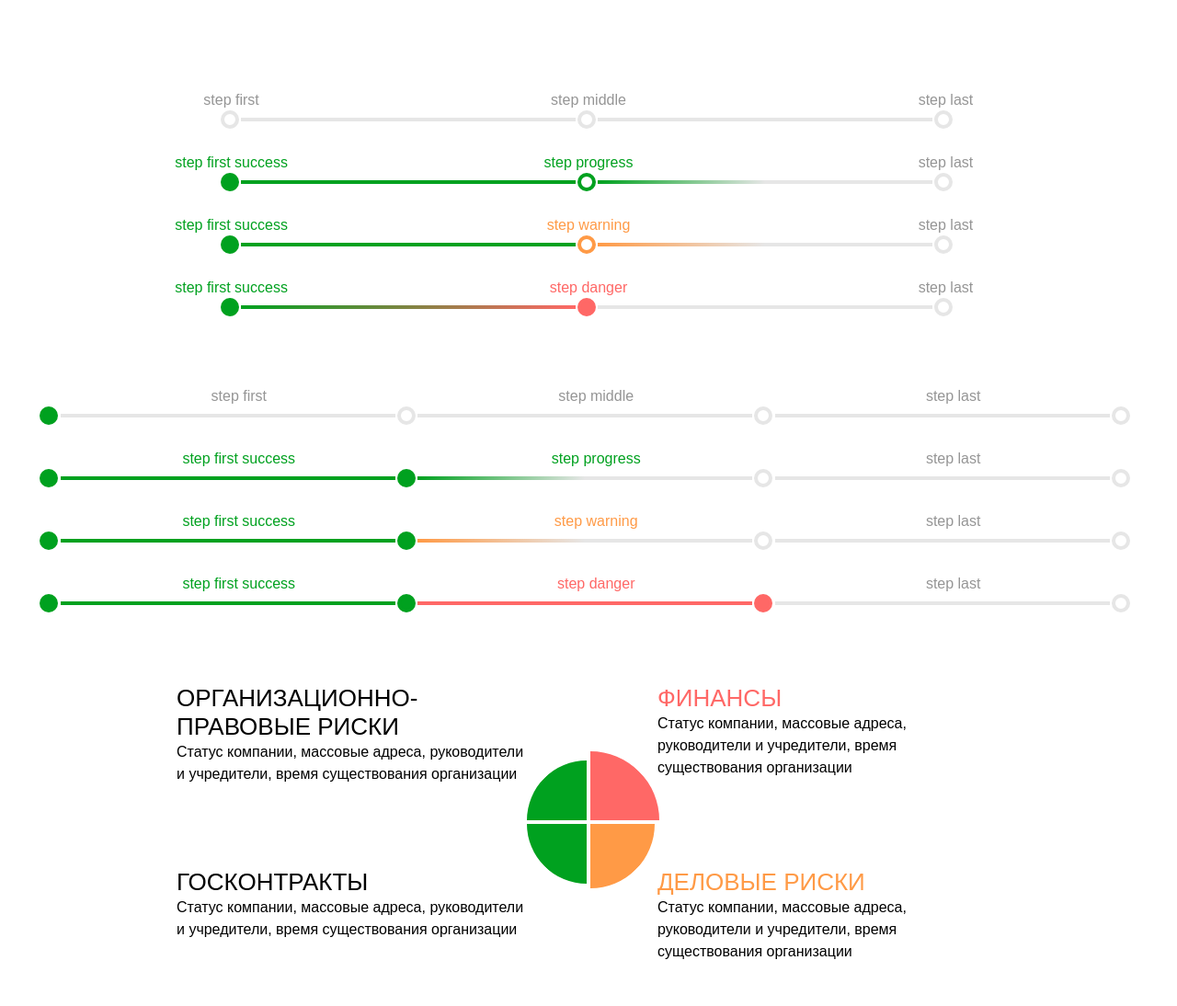
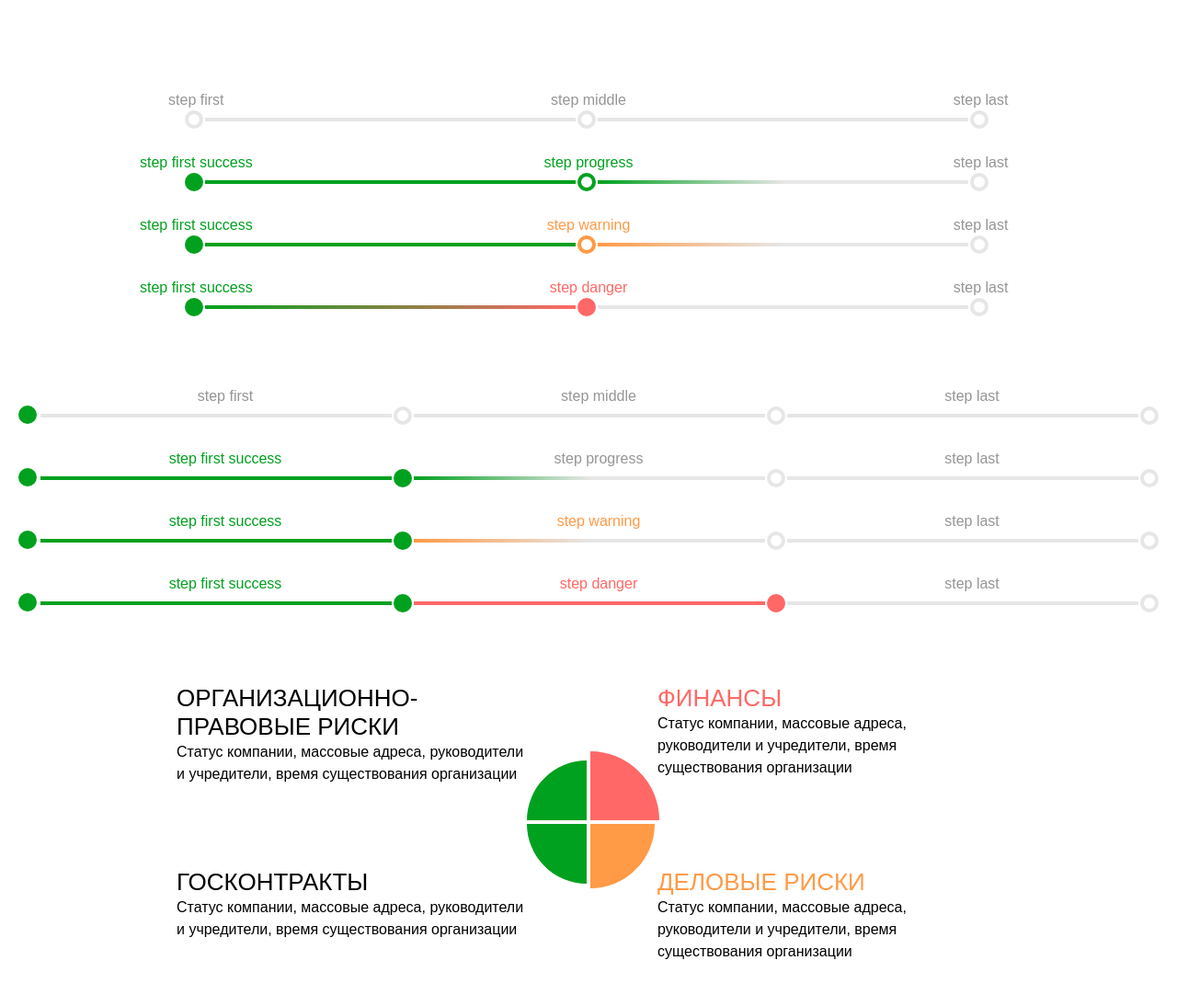
Before and after one commit to disha1010/timeline-korus, a plain HTML site: page index.html in a window 1280 px wide. Shown: the whole page at 92% size. Drawn offline with Linux system fonts and the light colour scheme.

Commit message:
make sections fill whole width of container

```diff
--- a/style.css
+++ b/style.css
@@ -9,11 +9,13 @@ html, body {
 }
 .timeline {
 	margin-bottom: 50px;
+	width: 100%;
+	display: table;
+	table-layout: fixed;
 }
 .timeline-section {
 	position: relative;
-	width: 30%;
-	display: inline-block;
+	display: table-cell;
 	color: #959595;
 }
 .point {
@@ -54,7 +56,7 @@ html, body {
 }
 .line {
 	content: "";
-	width: calc(100% - 20px);
+	width: calc(100% - 24px);
 	height: 4px;
 	background-color: #e6e6e6;
 	position: absolute;
@@ -80,17 +82,22 @@ html, body {
 	background: -moz-linear-gradient(to right, #00a11f, #ff6866);
 }
 /* big timeline */
+.timelines-wrapper__big {
+	margin-right: 20px;
+	margin-left: 20px;
+}
 .timelines-wrapper__big .point {
 	left: unset;
 	right: 0;
 }
 .timeline-section__start {
-	width: 12px;
+	width: 22px;
 }
 .timeline-section__start .point {
 	background-color: #00a11f;
 	border-color: #00a11f;
-	top: 6px
+	top: 19px;
+	left: 0;
 }
 .timelines-wrapper__big .timeline-section__progress .point {
 	background-color: #fff;
@@ -100,8 +107,11 @@ html, body {
 	background-color: #fff;
 	border-color: #e6e6e6;
 }
+.timelines-wrapper__big .timeline-section__progress {
+	color: #959595;
+}
 .timelines-wrapper__big .line {
-	left: -2px;
+	left: 2px;
 }
 .timelines-wrapper__big .timeline-section__success .line {
 	background: #00a11f;
```
